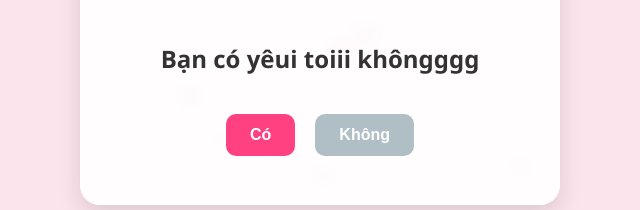
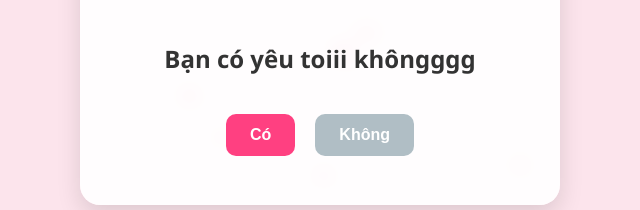
Before and after one commit to anh210802/do-you-love-me, a plain HTML site: page index.html in a window 1280 px wide. Shown: the part 394-604 px from the top of the page, 320-960 px from the left. Drawn offline with Linux system fonts and the light colour scheme.

Commit message:
update code part 3

```diff
--- a/index.html
+++ b/index.html
@@ -102,7 +102,7 @@
     <div class="container" id="mainCard">
         <img id="catImg" class="cat-img" src="https://th.bing.com/th/id/OIP.xouLfP7oE_4-RBJdblEd_gHaEK?w=267&h=180&c=7&r=0&o=7&pid=1.7&rm=3" alt="Cute cat">
 
-        <h2 id="question">Bạn có yêui toiii khôngggg</h2>
+        <h2 id="question">Bạn có yêu toiii khôngggg  </h2>
 
         <div class="buttons" id="buttonGroup">
             <button id="yesBtn">Có</button>
```
